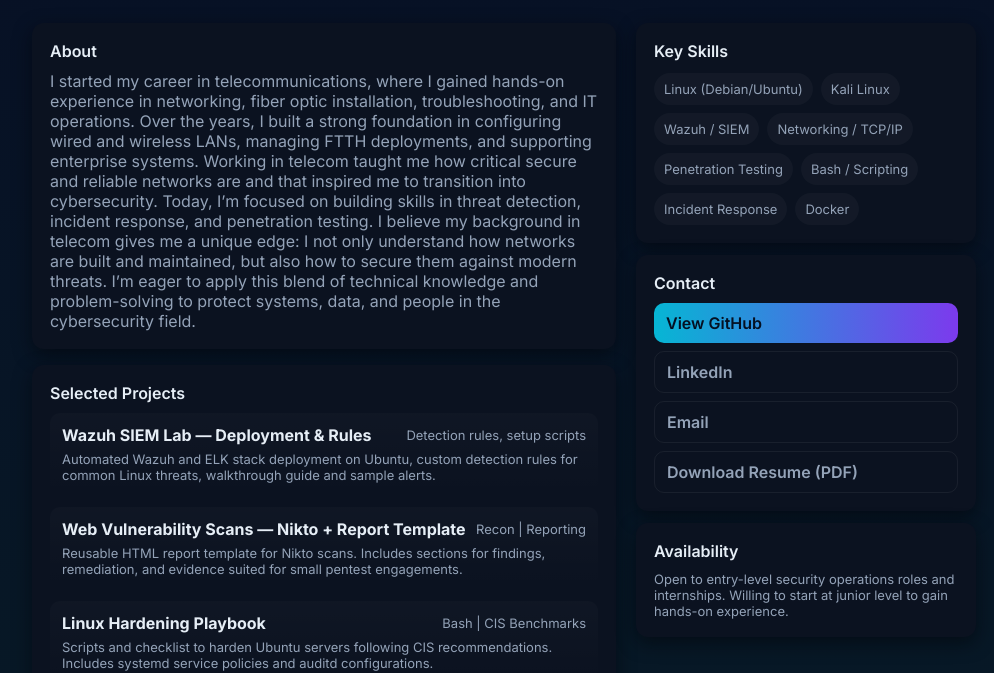
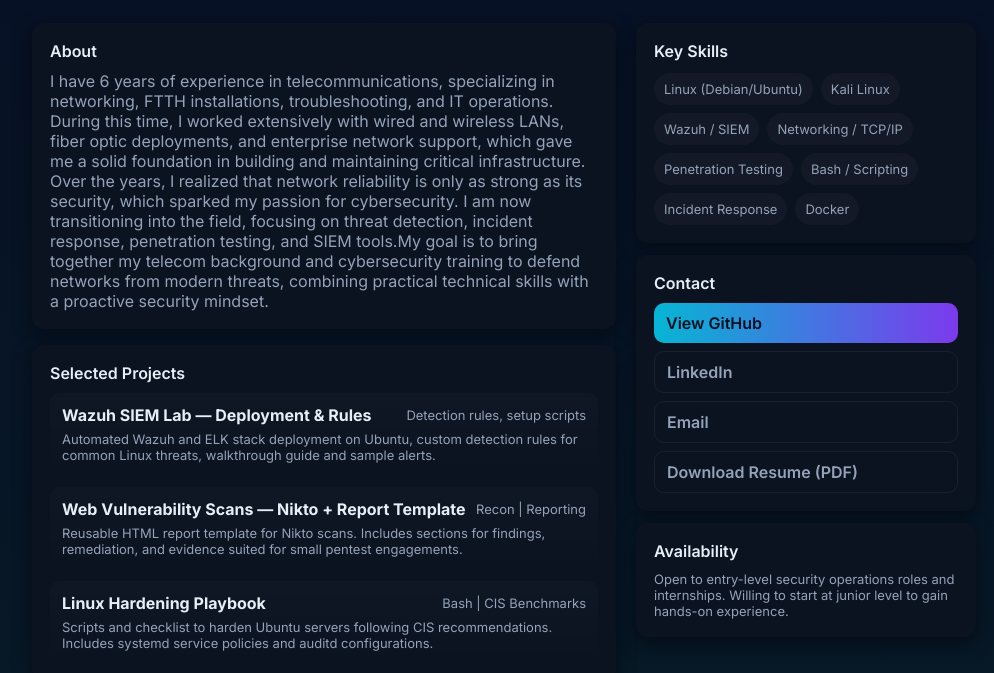
Before and after one commit to macapla41/macapla41.github.io, a plain HTML site: page index.html in a window 1280 px wide. Shown: the part 155-828 px from the top of the page, without its empty margins (136-1130 px from the left). Drawn offline with Linux system fonts and the light colour scheme.

Commit message:
Update index.html

```diff
--- a/index.html
+++ b/index.html
@@ -57,7 +57,9 @@
       <main>
         <div class="card">
           <div class="section-title">About</div>
-          <p style="color:var(--muted); margin:10px 0 0;">I started my career in telecommunications, where I gained hands-on experience in networking, fiber optic installation, troubleshooting, and IT operations. Over the years, I built a strong foundation in configuring wired and wireless LANs, managing FTTH deployments, and supporting enterprise systems. Working in telecom taught me how critical secure and reliable networks are and that inspired me to transition into cybersecurity. Today, I’m focused on building skills in threat detection, incident response, and penetration testing. I believe my background in telecom gives me a unique edge: I not only understand how networks are built and maintained, but also how to secure them against modern threats. I’m eager to apply this blend of technical knowledge and problem-solving to protect systems, data, and people in the cybersecurity field.</p>
+          <p style="color:var(--muted); margin:10px 0 0;">I have 6 years of experience in telecommunications, specializing in networking, FTTH installations, troubleshooting, and IT operations. During this time, I worked extensively with wired and wireless LANs, fiber optic deployments, and enterprise network support, which gave me a solid foundation in building and maintaining critical infrastructure.
+
+Over the years, I realized that network reliability is only as strong as its security, which sparked my passion for cybersecurity. I am now transitioning into the field, focusing on threat detection, incident response, penetration testing, and SIEM tools.My goal is to bring together my telecom background and cybersecurity training to defend networks from modern threats, combining practical technical skills with a proactive security mindset.</p>
         </div>
 
         <div style="height:16px"></div>
```
